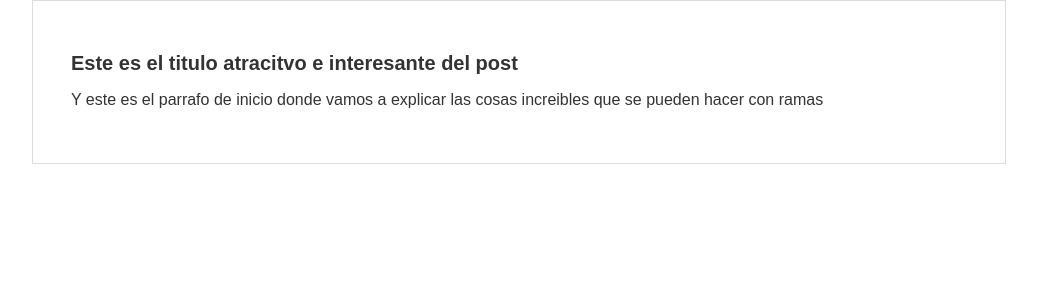
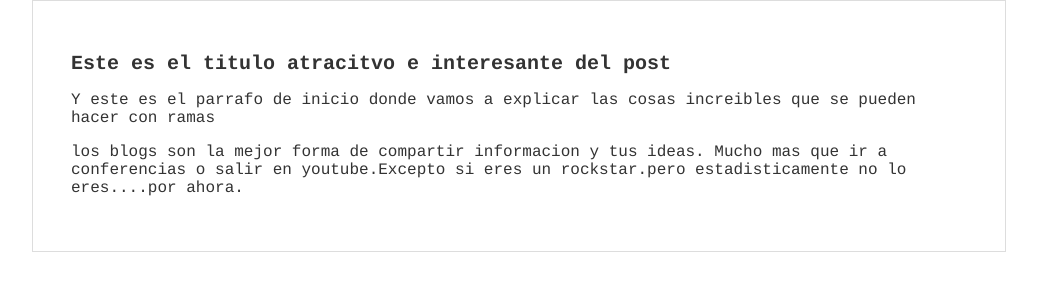
Before and after one commit to DanielHernandez07/hyperblog, a plain HTML site: page blogpost.html in a window 1280 px wide. Shown: the whole page, without its empty margins (121-1158 px from the left). Drawn offline with Linux system fonts and the light colour scheme.

Commit message:
Agregado el contenido adicional del blog y una

```diff
--- a/blogpost.html
+++ b/blogpost.html
@@ -14,6 +14,17 @@
             inicio donde vamos a explicar
             las cosas increibles que se
             pueden hacer con ramas</p>
+            <p>
+                los blogs son la mejor
+                forma de compartir
+                informacion y tus ideas.
+                Mucho mas que ir a
+                conferencias o salir en
+                youtube.Excepto si eres un
+                rockstar.pero
+                estadisticamente no lo
+                eres....por ahora.
+            </p>
 
 
 
--- a/css/estilos.css
+++ b/css/estilos.css
@@ -2,7 +2,7 @@ body
 {
 color: #333  ;
 text-align: center;
-font-family: "Arial" ;
+font-family: Courier;
 font-size: 16px;
 margin: 0;
 padding: 0;
```
